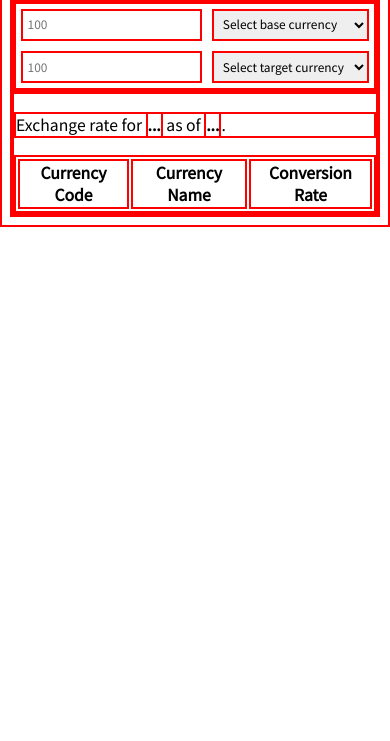
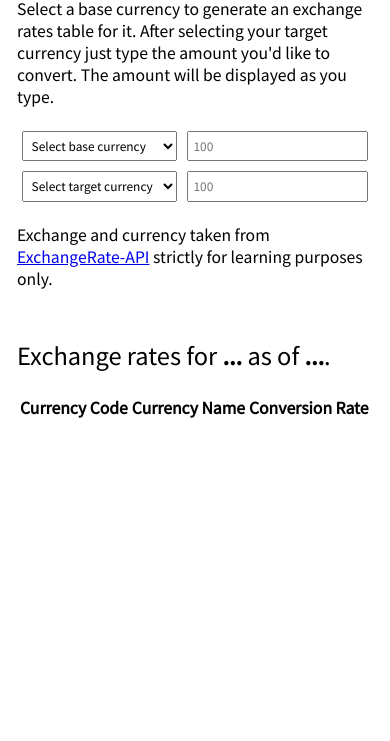
Before and after one commit to Horacaz/r-argentina-programa-exchange-app, a website with bundled scripts: page index.html in a window 390 px wide. Shown: the part 103-844 px from the top of the page. Built offline with nearby package versions, Linux system fonts and the light colour scheme; no server answers.

Commit message:
style and responsive design test

```diff
--- a/index.html
+++ b/index.html
@@ -8,25 +8,29 @@
     <title>Exchange Rates - r-argentinaPrograma-clase12</title>
 </head>
 <body>
+    <div class="main-container">
         <div class="left">
             <h1 class="title">Exchange Rates App</h1>
-</div>
+            <p>Select a base currency to generate an exchange rates table for it. After selecting your target currency just type the amount you'd like to convert. The amount will be displayed as you type.</p>
             <div class="right">
                 <div class="exchange-panel">
-        <input type="number" placeholder="100" id="base-amount">
                     <select class="base-currency">
                         <option value="0">Select base currency</option>
                     </select>
-
-        <input type="number" placeholder="100" id='results'>
+                    <input type="number" placeholder="100" id="base-amount">
                     <select class="target-currency">
                         <option value="0">Select target currency</option>
                     </select>
+                    <input type="number" placeholder="100" id='results'>
+                </div>
+            </div>
+            <div>
+                <p>Exchange and currency taken from <a href="https://www.exchangerate-api.com/">ExchangeRate-API</a> strictly for learning purposes only.</p>
              </div>
         </div>
  <div class="currency-rates">
-     <p>Exchange rate for <b id="base-currency">...</b> as of <b id="current-date">...</b>.</p>
      <table class="table">
+        <h2>Exchange rates for <b id="base-currency">...</b> as of <b id="current-date">...</b>.</h2>
          <thead>
              <tr>
                 <th id='table-currency-code-title'>Currency Code</th>
@@ -36,8 +40,8 @@
          </thead>
          <tbody id="currency-table">
          </tbody>
-
     </table>
+ </div>
 </div>
  <script src="./src/index.js" type="module"></script>
 </body>
--- a/styles/index.css
+++ b/styles/index.css
@@ -1,18 +1,29 @@
 @import url('https://fonts.googleapis.com/css2?family=Source+Sans+Pro&display=swap');
+
 *{
     box-sizing: border-box;
     font-family: 'Source Sans Pro', sans-serif;
-    border: 2px solid red;
+}
+body{
+    margin: 0;
+    padding: 0;
+    height: 100vh;
+    width: 100vw;
 }
 
-body{
+.main-container{
+    padding: 17px;
     display: flex;
-    flex-wrap: wrap;
-    justify-content: center;
-    align-items: center;
+    flex-wrap: nowrap;
+    align-items: flex-start;
+    flex-direction: row;
+    gap: 10px;
 }
-h1{
-    text-align: center;
+
+.title{
+    text-align: left;
+    font-size: 2.5em;
+    margin-bottom: -10px;
 }
 
 .exchange-panel{
@@ -27,29 +38,56 @@ h1{
 }
 
 .left{
-    flex: 1 1 50%;
+    flex: 1 1 40%;
+    display: flex;
+    flex-direction: column;
+    justify-content: center;
+    align-items: flex-start;
 }
 
+.left p{
+    font-size: 1.1em;
+}
 .right{
-    flex: 1 1 50%;
+    flex: 1 1 60%;
+    display: flex;
+    flex-direction: column;
+    justify-content: center;
+    align-items: flex-start;
 }
 
 .currency-rates{
-    flex: 1 1 100%;
+    flex: 1 1 50%;
     font-size: 1.1rem;
     display: flex;
     flex-direction: column;
-
+    max-height: 95vh;
+    overflow: auto;
 }
 
 #currency-table {
-    margin: 5px;
+    margin: 0;
     padding: 5px;
     text-align: center;
 }
 
 .table{
     flex: 1 1 auto;
-    align-self: center;
+    align-self: flex-start;
     justify-self: center;
 }
+
+h2{
+    font-weight: normal;
+}
+
+@media (max-width: 800px){
+    .main-container{
+        flex-direction: column;
+
+    }
+    .currency-rates{
+        overflow: visible;
+        max-height: 100vh;
+    }
+}
```
Lines whose indentation alone changed are shown as unchanged.
